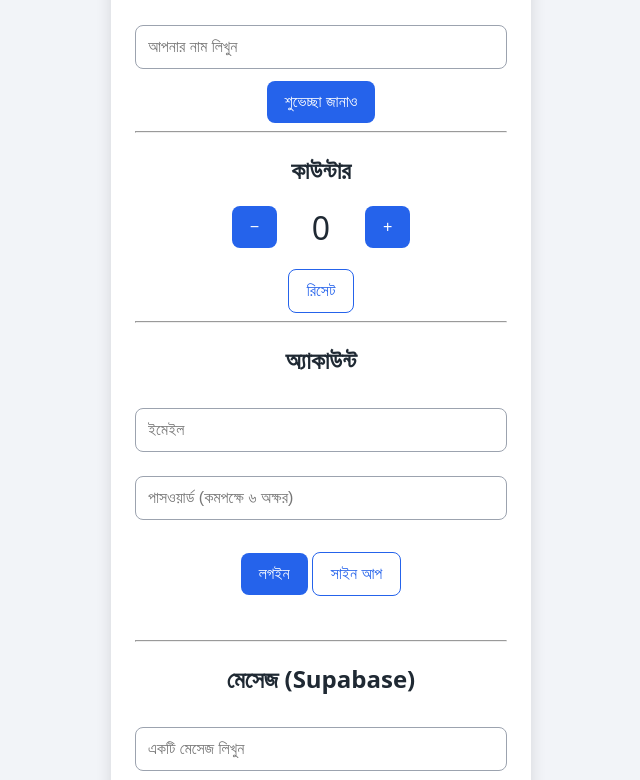
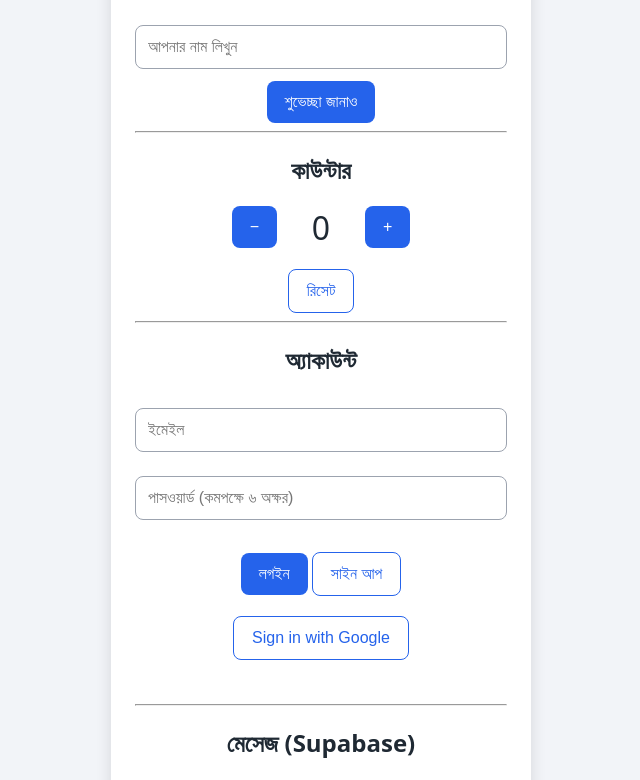
Before and after one commit to arifDevOfficial/bcs-job-preparation, a plain HTML site: page index.html in a window 1280 px wide. Shown: the part 151-931 px from the top of the page, without its empty margins (319-959 px from the left). Drawn offline with nearby package versions, Linux system fonts and the light colour scheme; no server answers.

Commit message:
Add Google sign-in button to login form

```diff
--- a/index.html
+++ b/index.html
@@ -32,6 +32,7 @@
       <input type="password" id="authPassword" placeholder="পাসওয়ার্ড (কমপক্ষে ৬ অক্ষর)" autocomplete="current-password">
       <button id="loginBtn">লগইন</button>
       <button id="signupBtn" class="secondary">সাইন আপ</button>
+      <div><button id="googleBtn" class="secondary">Sign in with Google</button></div>
     </div>
     <div id="userInfo" hidden>
       <p>ইমেইল: <span id="userEmail"></span></p>
```
